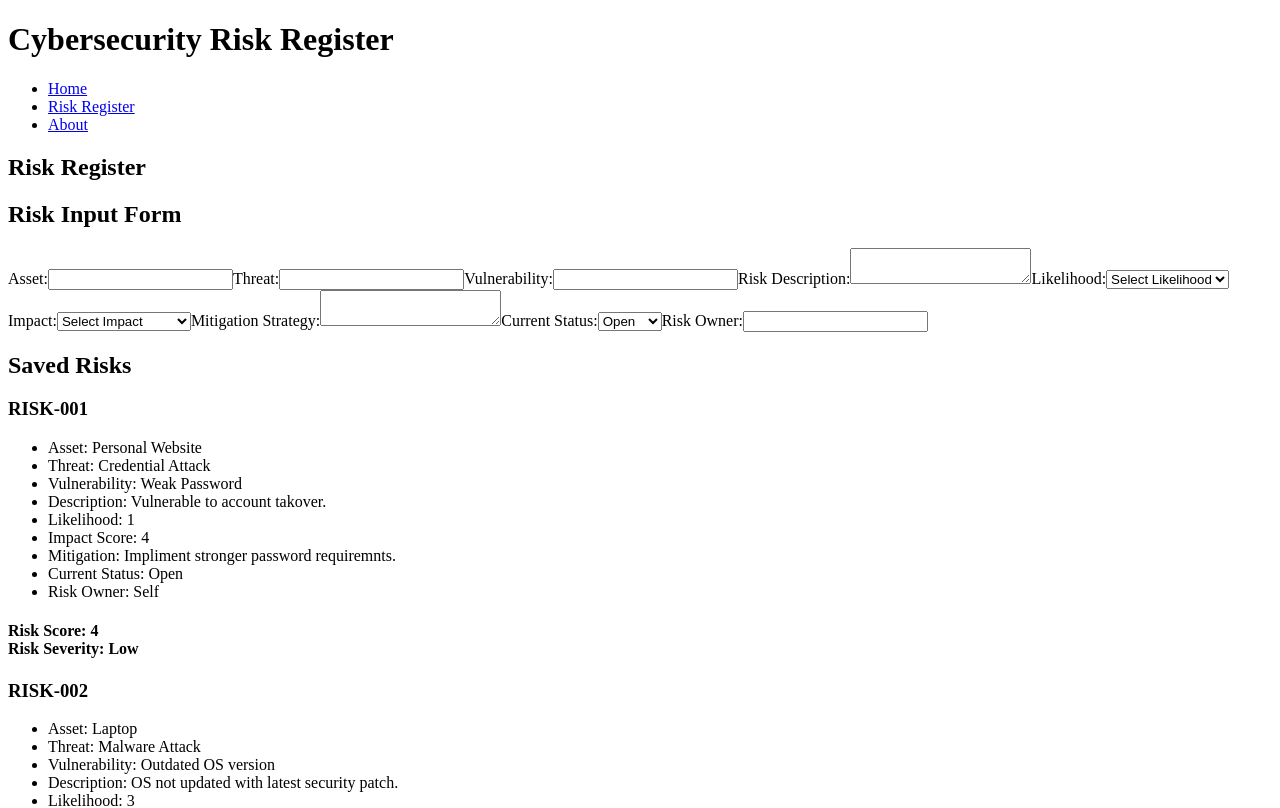
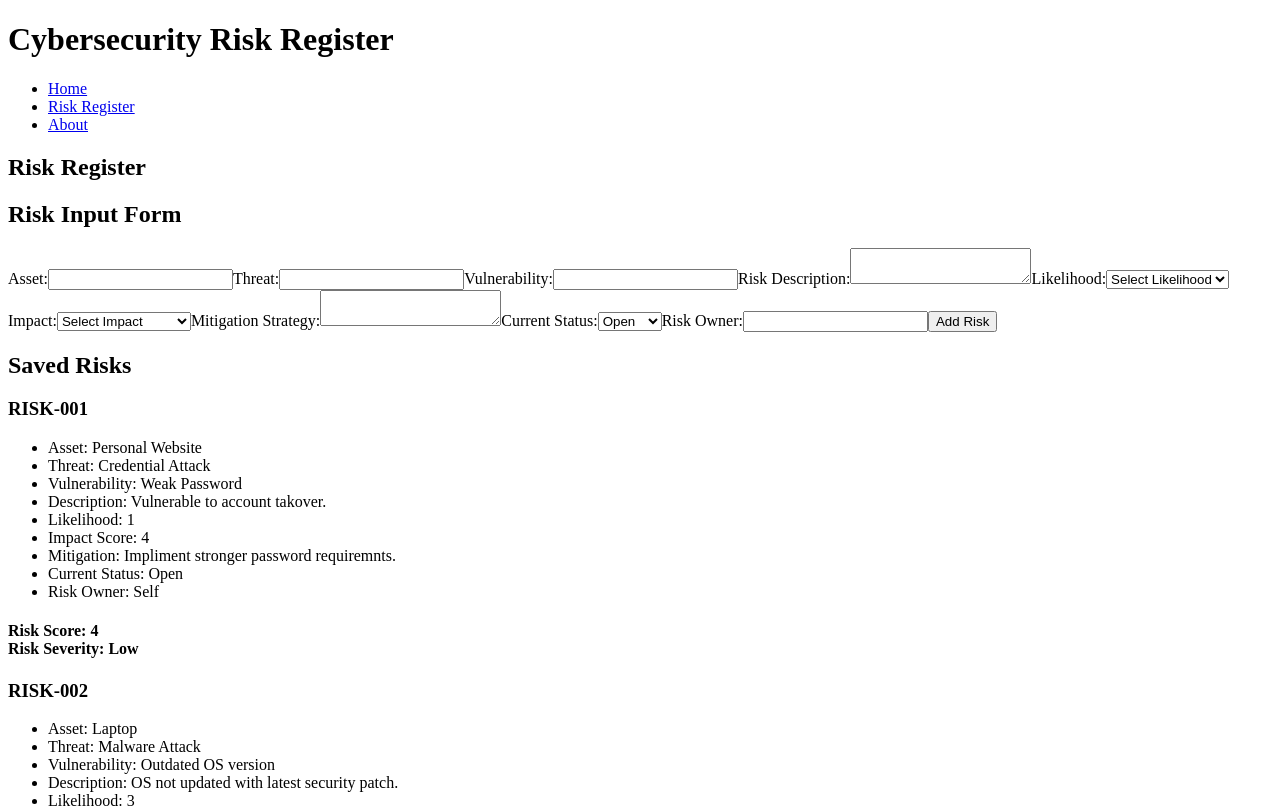
Before and after one commit to Boddhisattva007/cybersecurity-risk-register, a React (Vite) app: page /riskregister in a window 1280 px wide. Shown: the top 808 px of the page. Built offline with nearby package versions, Linux system fonts and the light colour scheme.

Commit message:
completed handleSubmit setup and added 'Add Risk' button

```diff
--- a/src/components/RiskForm/RiskForm.jsx
+++ b/src/components/RiskForm/RiskForm.jsx
@@ -49,7 +49,7 @@ function RiskForm({ addRisk, riskNumber }){
         }
 
         // Creates new risk ID.
-        const riskId = `Risk-${nextRiskNumber}`;
+        const riskId = `RISK-${nextRiskNumber}`;
 
         // Creates a new risk object from user input.
         const newRisk = new Risk(
@@ -80,7 +80,7 @@ function RiskForm({ addRisk, riskNumber }){
             <h2>Risk Input Form</h2>
 
             {/* Main Form */}
-            <form>
+            <form onSubmit={handleSubmit}>
 
                 {/* Form Fields */}
 
@@ -196,6 +196,8 @@ function RiskForm({ addRisk, riskNumber }){
                     />
                 </label>
 
+                <button type="submit">Add Risk</button>
+
             </form>
 
         </section>
```
